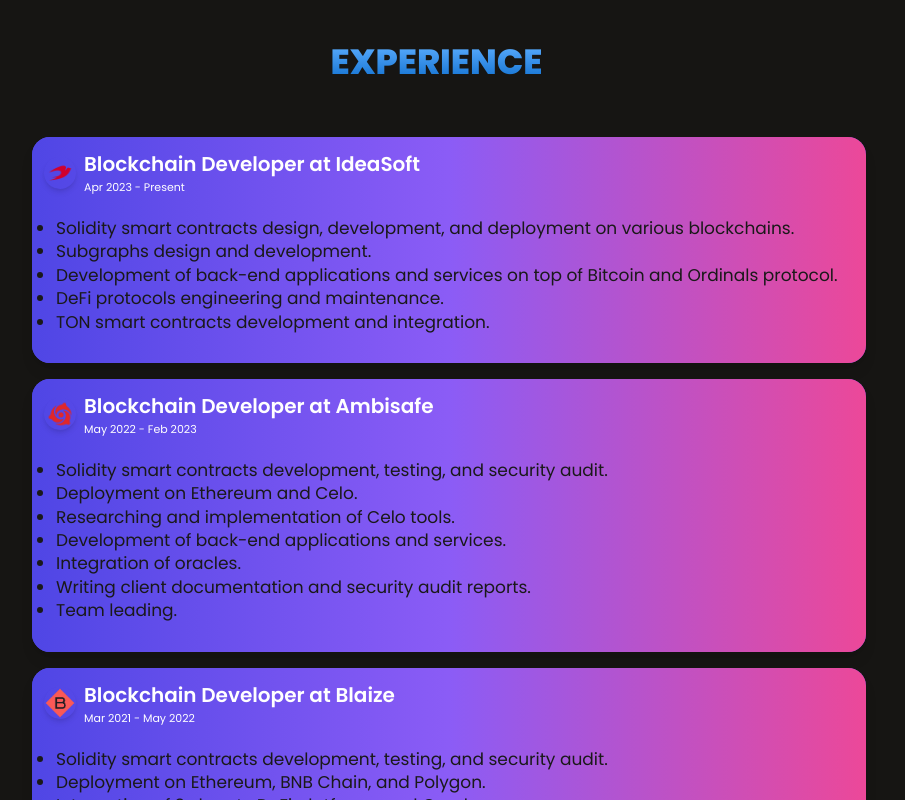
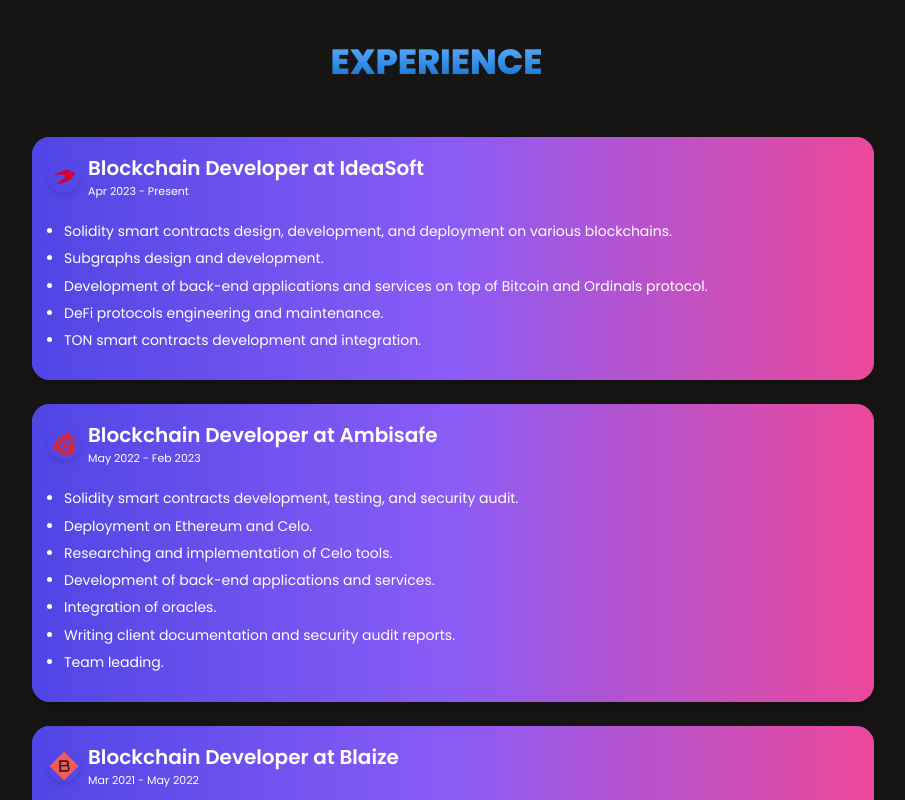
Before and after one commit to artemmartyhin/portfolio, a React (Vite) app: page / in a window 1280 px wide. Shown: the part 2660-3460 px from the top of the page, without its empty margins (203-1108 px from the left). Built offline with nearby package versions, Linux system fonts and the light colour scheme.

Commit message:
feat: updated design

```diff
--- a/src/components/ExperienceSection.tsx
+++ b/src/components/ExperienceSection.tsx
@@ -9,13 +9,12 @@
 }) => {
   return (
     <div
-      className={`flex flex-col items-start justify-start gap-4 text-left text-primary-color font-poppins ${className}`}
+      className={`flex flex-col items-center justify-center gap-6 text-left text-primary-color font-poppins w-full ${className}`}
     >
-      {/* Experience Card */}
       {experiences.map((experience) => (
         <div
           key={experience.company}
-          className="group w-full flex flex-col items-start p-3 rounded-lg shadow-lg transition-transform duration-300 transform hover:-translate-y-1"
+          className="group w-full max-w-4xl flex flex-col items-start p-4 rounded-lg shadow-lg transition-transform duration-300 transform hover:-translate-y-1 mx-auto"
         >
           <div className="flex flex-wrap items-center gap-2 w-full">
             <img
@@ -33,10 +32,12 @@
               </div>
             </div>
           </div>
-          <div className="mt-1 text-xs text-gray-100 text-[17px] leading-snug">
-            <ul className="list-disc pl-3">
+          <div className="mt-2 text-gray-100 text-[17px] leading-snug">
+            <ul className="list-disc pl-4 space-y-2 text-[14px]">
               {experience.responsibilities.map((item, index) => (
-                <li key={index}>{item}</li>
+                <li key={index} className="text-white">
+                  {item}
+                </li>
               ))}
             </ul>
           </div>
```
